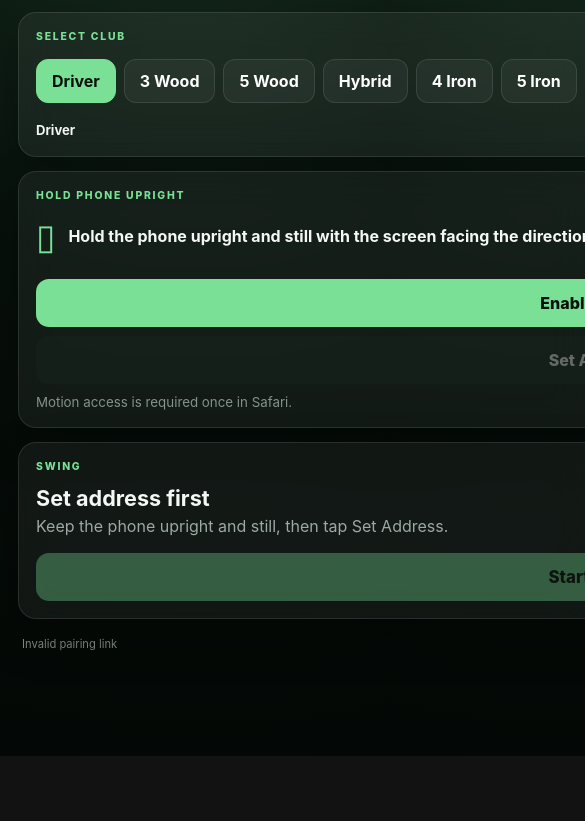
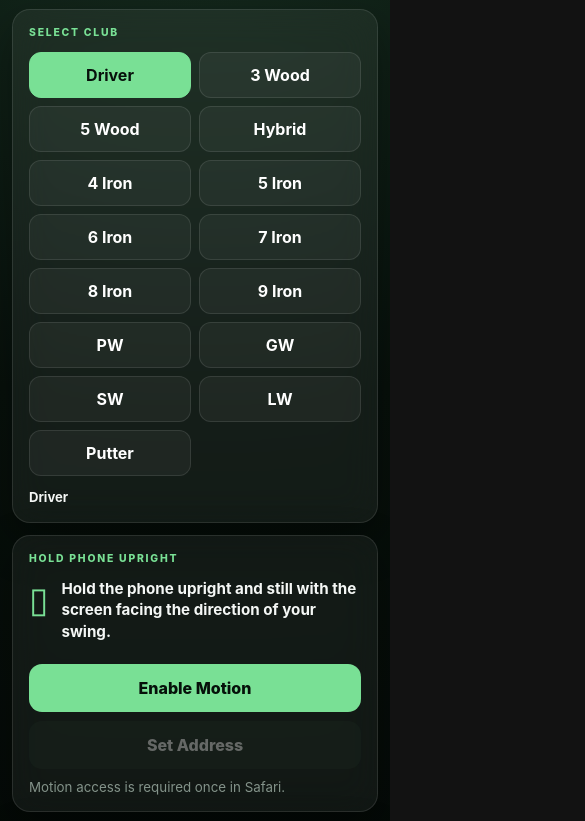
Before and after one commit to manaskottakota/golfsim, a website: page simulator/public/controller.html in a window 390 px wide. Shown: the part 88-909 px from the top of the page, 585 px wide, since content can reach past the window. Before the commit the page ends 844 px from the top, so only its background shows below. Drawn offline with Linux system fonts and the light colour scheme.

Commit message:
Make iPhone controller fit portrait viewport

```diff
--- a/simulator/public/controller.css
+++ b/simulator/public/controller.css
@@ -13,3 +13,18 @@
   }
   header,.card,.status{width:100%}
 }
+
+/* iPhone portrait: fit every controller element to the viewport. */
+@media (max-width:600px){
+  html,body{width:100%;max-width:100%;overflow-x:hidden}
+  .mobile-shell{width:100%;max-width:100%;margin:0;padding:max(18px,env(safe-area-inset-top)) 12px max(22px,env(safe-area-inset-bottom));gap:12px}
+  header,.card,.status{width:100%;max-width:100%;min-width:0}
+  h1{font-size:clamp(1.65rem,9vw,2.35rem)}
+  .card{padding:16px;overflow:hidden}
+  .clubs{display:grid;grid-template-columns:repeat(2,minmax(0,1fr));overflow:visible;margin:13px 0 10px;padding:0;gap:8px}
+  .clubs button{min-width:0;width:100%;padding:12px 6px;white-space:normal}
+  .instruction{align-items:flex-start;min-width:0}
+  .instruction p,.swing p{min-width:0;max-width:100%;white-space:normal;overflow-wrap:anywhere;font-size:.95rem}
+  #enable-motion,#set-address,.primary{max-width:100%;white-space:normal}
+  .status{padding:4px 6px;gap:10px;flex-wrap:wrap}
+}
```
